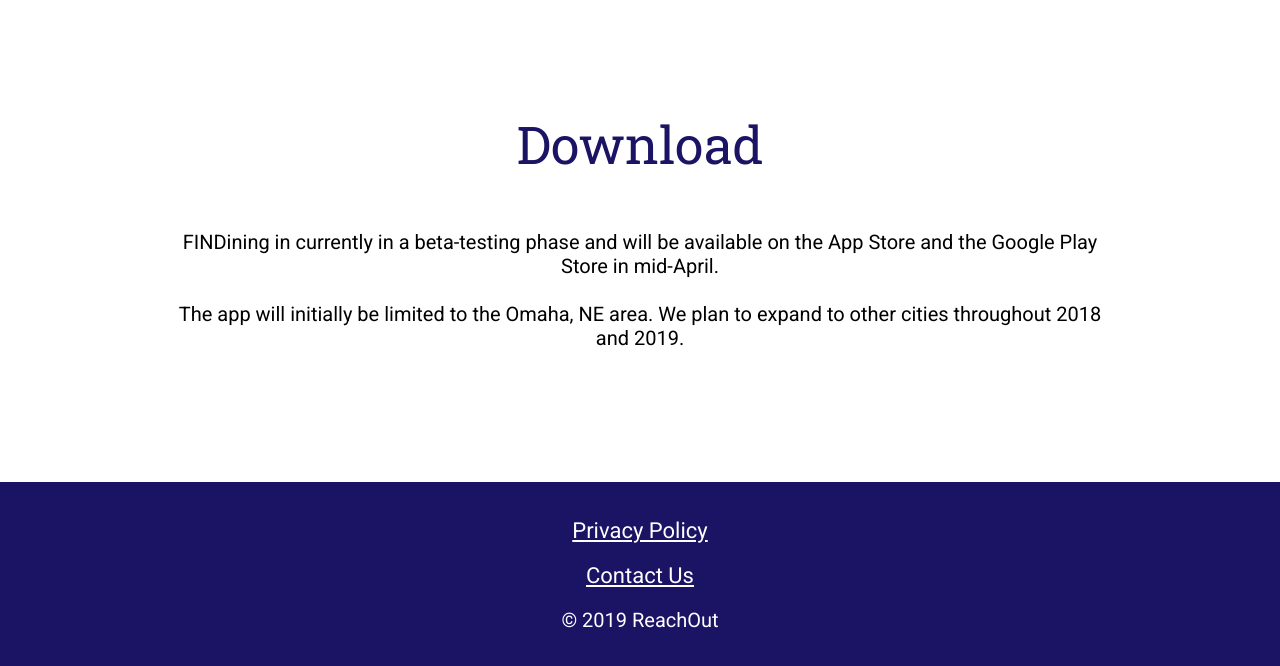
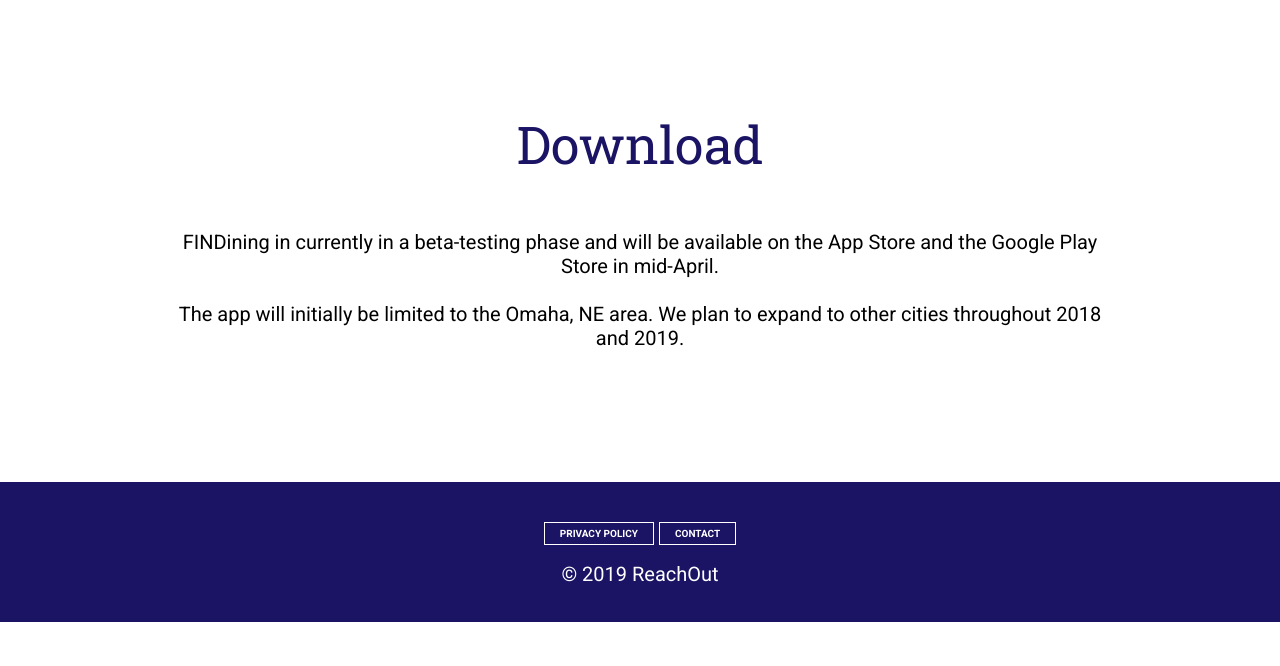
Before and after one commit to Swidex/reachout-marketing-website, a plain HTML site: page index.html in a window 1280 px wide. Shown: the part 3302-3968 px from the top of the page. After the commit the page ends 3924 px from the top, so only its background shows below. Drawn offline with nearby package versions, Linux system fonts and the light colour scheme.

Commit message:
added background, changed icons, added button class

```diff
--- a/css/style.css
+++ b/css/style.css
@@ -183,13 +183,21 @@
 		}
 }
 
+.outline-button {
+  font-family: "Roboto"; font-size: .5em; font-weight: 600;
+  border: solid 1px white;
+  color: white;
+  background-color: transparent;
+  padding: .5em 1.5em .5em 1.5em;
+  cursor: pointer; text-decoration: none;
+  transition: 0.3s;
+}
 
-.privacyLink {
-	font-size: 1.1em !important;
+.outline-button:hover {
+  background-color: white;
+  color: #1b1464;
 }
-.privacyLink:hover {
-	text-decoration: none !important;
-}
+
 .footerText {
 	color: white;
 }
--- a/index.html
+++ b/index.html
@@ -175,10 +175,8 @@
 
   <div id="footer">
     <p class="sectionDesc">
-        <a class="sectionDesc privacyLink footerText" href="/privacy">Privacy Policy</a>
-    </p>
-    <p class="sectionDesc">
-        <a class="sectionDesc privacyLink footerText" href="mailto:benwingerter01@gmail.com">Contact Us</a>
+        <a class="sectionDesc outline-button footerText" href="/privacy">PRIVACY POLICY</a>
+        <a class="sectionDesc outline-button footerText" href="mailto:benwingerter01@gmail.com">CONTACT</a>
     </p>
 	<p class="sectionDesc footerText">&copy;
         <script type="text/javascript">
```
